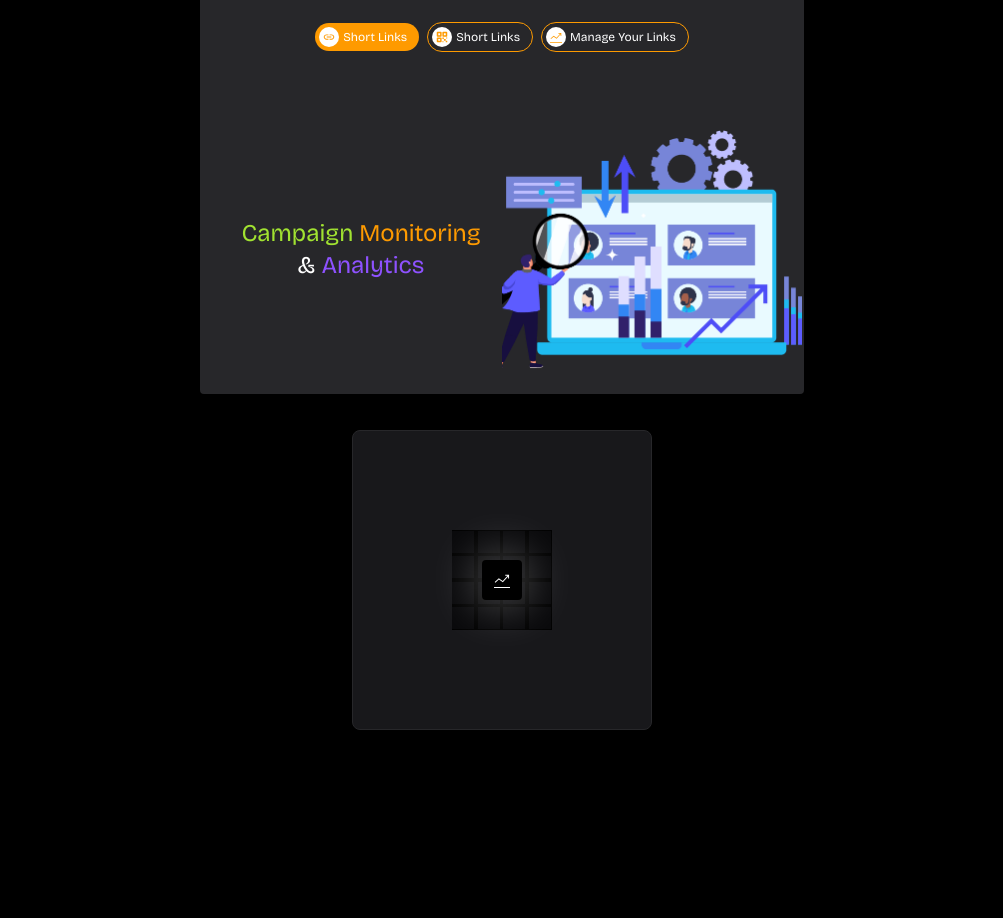
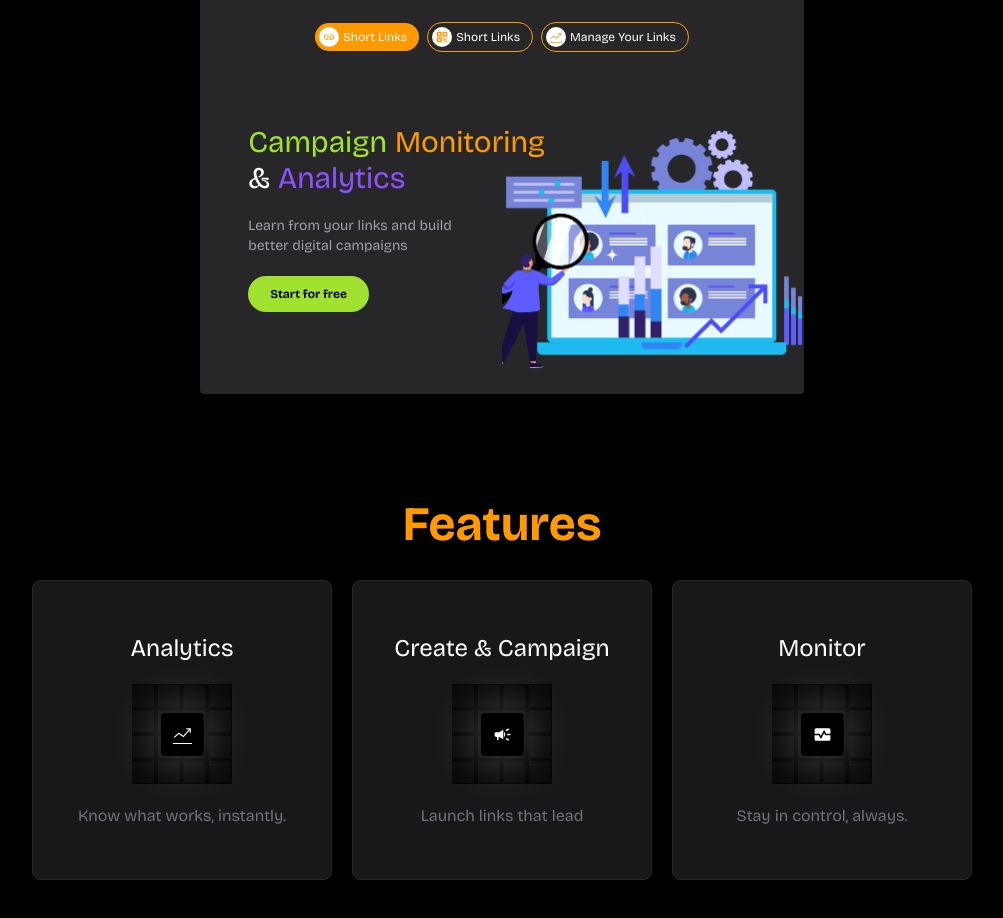
Before and after one commit to vardhan-ganugula/urlfoxy, a React (Vite) app in the folder client/: page / in a window 1280 px wide. Shown: the part 848-1766 px from the top of the page, without its empty margins (138-1141 px from the left). Built offline with nearby package versions, Linux system fonts and the light colour scheme.

Commit message:
add feature cards

```diff
--- /dev/null
+++ b/client/src/components/FeatureBlocks.jsx
@@ -0,0 +1,45 @@
+import React from "react";
+import { lazy, Suspense } from "react";
+import { MdCampaign, MdMonitorHeart } from "react-icons/md";
+import { TfiStatsUp } from "react-icons/tfi";
+import StatsBlock from "./StatsBlock";
+
+const FeatureBlocks = () => {
+  const featureBlock = [
+    {
+      icon: TfiStatsUp,
+      title: "Analytics",
+      tagline: "Know what works, instantly.",
+    },
+    {
+      icon: MdCampaign,
+      title: "Create & Campaign",
+      tagline: "Launch links that lead",
+    },
+    {
+      tagline: "Stay in control, always.",
+      title: "Monitor",
+      icon: MdMonitorHeart,
+    },
+  ];
+
+  return (
+    <section className="flex justify-center gap-3 h-[500px] flex-col items-center">
+        <h2 className="my-5 text-5xl text-amber-500 font-bold">
+            Features
+        </h2>
+      <div className="flex md:flex-row flex-col gap-5">
+        {featureBlock.map((block, idx) => (
+          <StatsBlock
+            key={idx}
+            tagline={block.tagline}
+            title={block.title}
+            icon={block.icon}
+          />
+        ))}
+      </div>
+    </section>
+  );
+};
+
+export default FeatureBlocks;
--- a/client/src/components/HeroPage.jsx
+++ b/client/src/components/HeroPage.jsx
@@ -2,11 +2,11 @@ import React, { useRef } from "react";
 import { useGSAP } from "@gsap/react";
 import gsap from "gsap";
 import Button from "./Button";
-import { IoExtensionPuzzle,IoQrCode  } from "react-icons/io5";
+import { IoExtensionPuzzle, IoQrCode } from "react-icons/io5";
 import { IoMdLink } from "react-icons/io";
 import { TfiStatsUp } from "react-icons/tfi";
-import analyticsImage from '../assets/imgs/analytics.jpg'
-import StatsBlock from "./StatsBlock";
+import analyticsImage from "../assets/imgs/analytics.jpg";
+import FeatureBlocks from "./FeatureBlocks";
 
 const HeroPage = () => {
   gsap.registerPlugin(useGSAP);
@@ -101,15 +101,19 @@ const HeroPage = () => {
               <span className="p-1 rounded-full bg-white text-amber-500">
                 <IoMdLink size={12} />
               </span>
-              <span className="md:inline-block hidden text-xs">short links</span>
+              <span className="md:inline-block hidden text-xs">
+                short links
+              </span>
               <span className="inline-block md:hidden text-xs">create</span>
             </div>
 
             <div className="flex p-1 gap-1 pr-3 items-center bg-transparent border border-amber-500 rounded-full capitalize">
               <span className="p-1 rounded-full bg-white text-amber-500">
-                <IoQrCode  size={12} />
+                <IoQrCode size={12} />
               </span>
-              <span className="md:inline-block hidden text-xs">short links</span>
+              <span className="md:inline-block hidden text-xs">
+                short links
+              </span>
               <span className="inline-block md:hidden text-xs">share</span>
             </div>
 
@@ -117,29 +121,37 @@ const HeroPage = () => {
               <span className="p-1 rounded-full bg-white text-amber-500">
                 <TfiStatsUp size={12} />
               </span>
-              <span className="md:inline-block hidden text-xs">manage your links</span>
+              <span className="md:inline-block hidden text-xs">
+                manage your links
+              </span>
               <span className="inline-block md:hidden text-xs">analyze</span>
-            </div>
-
-          </div>
-
-
-          <div className="mt-18 grid grid-cols-2 w-full">
-            <div className="my-auto text-center text-2xl">
-              <span className="text-primary">Campaign</span> <span className="text-amber-500">Monitoring</span> <br /> & <span className="text-violet-500">Analytics</span>
-            </div>
-            <div className="w-[300px] h-[250px] items-center">
-              <img src={analyticsImage} className="w-full h-full object-cover rounded" alt="" />
             </div>
           </div>
 
-
+          <div className="mt-18 grid grid-cols-2 w-full">
+            <div className="w-[80%] mx-auto">
+              <div className="my-auto">
+                <div className="text-3xl space-x-2">
+                  <span className="text-primary">Campaign</span>
+                  <span className="text-amber-500">Monitoring</span> &
+                  <span className="text-violet-500"> Analytics</span>
+                </div>
+                <p className="text-sm text-zinc-400 my-5">Learn from your links and build better digital campaigns</p>
+                <Button>Start for free</Button>
+              </div>
+            </div>
+            <div className="w-[300px] h-[250px] items-center">
+              <img
+                src={analyticsImage}
+                className="w-full h-full object-cover rounded"
+                alt=""
+              />
+            </div>
+          </div>
         </div>
       </section>
 
-      <section className="flex justify-center gap-3 h-[500px]">
-        <StatsBlock />
-      </section>
+      <FeatureBlocks />
     </main>
   );
 };
--- a/client/src/components/StatsBlock.jsx
+++ b/client/src/components/StatsBlock.jsx
@@ -1,13 +1,18 @@
 import React from "react";
-import { TfiStatsUp } from "react-icons/tfi";
 
-const StatsBlock = () => {
+const StatsBlock = ({
+  icon, title, tagline
+}) => {
   return (
     <div className="w-[300px] h-[300px] rounded-lg flex gap-5 p-5 flex-col justify-center items-center border border-zinc-800 bg-zinc-900">
+      <h5 className="text-white text-2xl">{title}</h5>
       <div className="relative bg-black w-[100px] h-[100px]">
         <div className="absolute w-full h-full grid grid-cols-4 gap-0.5 p-0.1">
           {Array.from({ length: 16 }).map((_, idx) => (
-            <div className="text-center my-auto bg-zinc-950 w-[22px] h-[22px]"></div>
+            <div
+              key={idx}
+              className="text-center my-auto bg-zinc-950 w-[22px] h-[22px]"
+            ></div>
           ))}
         </div>
 
@@ -17,10 +22,16 @@ const StatsBlock = () => {
 
         <div className="w-full h-full flex items-center justify-center absolute">
           <div className="bg-black rounded p-3 text-white">
-            <TfiStatsUp />
+            {
+              React.createElement(icon, {
+                size: 19,
+                color: '#fff'
+              })
+            }
           </div>
         </div>
       </div>
+      <p className="text-zinc-500">{tagline}</p>
     </div>
   );
 };
```
